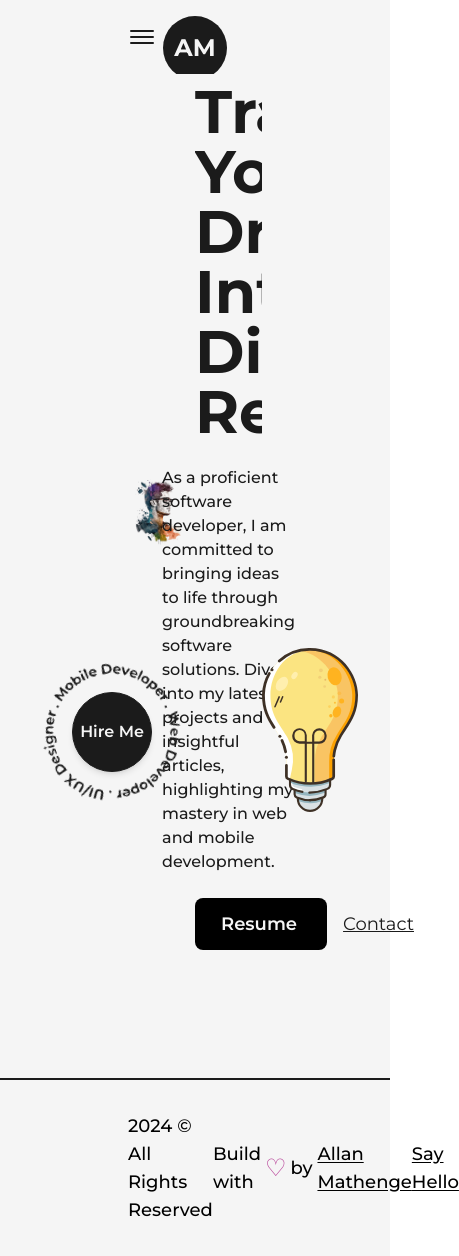
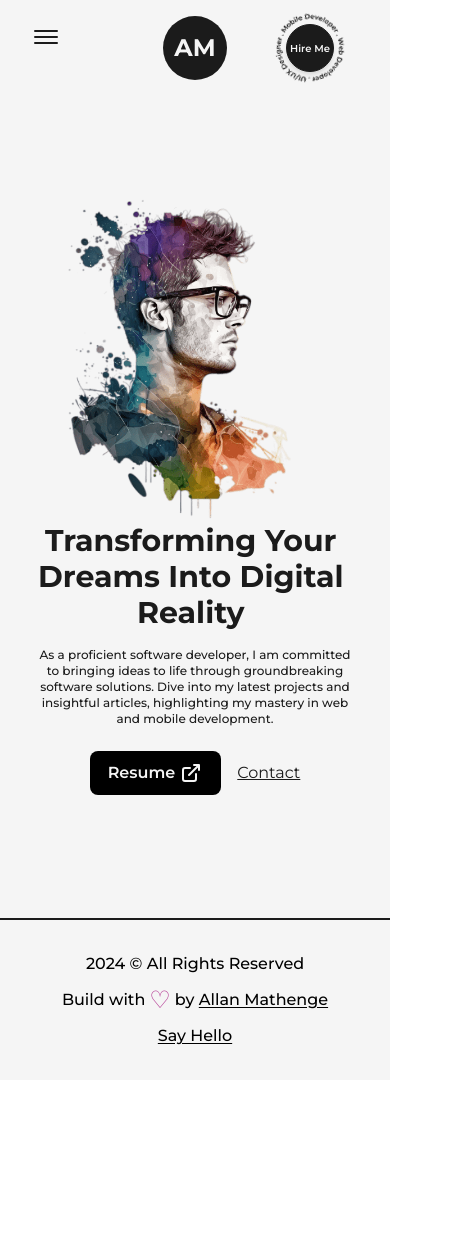
Before and after one commit to allanmathenge/PORTFOLIO2024, a Next.js app: page / in a window 390 px wide. Shown: the whole page, 459 px wide, since content can reach past the window. After the commit the page ends 1080 px from the top, so only its background shows below. Built offline with nearby package versions, Linux system fonts and the light colour scheme.

Commit message:
res home page

```diff
--- a/src/components/AnimatedText.js
+++ b/src/components/AnimatedText.js
@@ -30,7 +30,7 @@
 
 const AnimatedText = ({ text, className = "" }) => {
   return (
-    <div className="w-full mx-auto py-2 flex items-center justify-center text-center overflow-hidden">
+    <div className="w-full mx-auto py-2 flex items-center justify-center text-center overflow-hidden sm:py-0">
       <motion.h1
         className={`inline-block w-full text-dark font-bold capitalize text-8xl dark:text-light ${className}`}
         variants={quote}
--- a/src/components/Footer.js
+++ b/src/components/Footer.js
@@ -4,10 +4,10 @@
 
 const Footer = () => {
   return (
-    <footer className="w-full border-t-2 border-solid border-dark font-medium text-lg dark:text-light dark:border-light">
-      <Layout className="py-8 flex items-center justify-between">
+    <footer className="w-full border-t-2 border-solid border-dark font-medium text-lg dark:text-light dark:border-light sm:text-base">
+      <Layout className="py-8 flex items-center justify-between lg:flex-col lg:py-8">
         <span>{new Date().getFullYear()} &copy; All Rights Reserved</span>
-        <div className="flex items-center">
+        <div className="flex items-center lg:py-2">
           Build with{" "}
           <span className="text-primary dark:text-primaryDark text-2xl px-1">
             &#9825;
--- a/src/components/HireMe.js
+++ b/src/components/HireMe.js
@@ -4,12 +4,14 @@
 
 const HireMe = () => {
   return (
-    <div className="fixed left-4 bottom-4 flex items-center justify-center overflow-hidden">
-      <div className="w-48 h-auto flex items-center justify-center relative">
+    <div className="fixed left-4 bottom-4 flex items-center justify-center overflow-hidden md:right-8 md:left-auto md:top-0 md:bottom-auto md:absolute">
+      <div className="w-48 h-auto flex items-center justify-center relative md:w-24 md:h-auto">
+        {" "}
+        {/* no media query was added to HireMe btn */}
         <HireMeIcon className={"fill-dark animate-spin-slow dark:fill-light"} />
         <Link
           href="mailto:allanmathenge2@gmail.com"
-          className="flex items-center justify-center absolute left-1/2 top-1/2 -translate-x-1/2 -translate-y-1/2 bg-dark text-light shadow-md border border-solid border-dark w-20 h-20 rounded-full font-semibold hover:bg-light hover:text-dark dark:bg-light dark:text-dark hover:dark:bg-dark hover:dark:text-light hover:dark:border-light"
+          className="flex items-center justify-center absolute left-1/2 top-1/2 -translate-x-1/2 -translate-y-1/2 bg-dark text-light shadow-md border border-solid border-dark w-20 h-20 rounded-full font-semibold hover:bg-light hover:text-dark dark:bg-light dark:text-dark hover:dark:bg-dark hover:dark:text-light hover:dark:border-light md:w-12 md:h-12 md:text-[10px]"
         >
           Hire Me
         </Link>
--- a/src/components/Layout.js
+++ b/src/components/Layout.js
@@ -3,7 +3,7 @@
 const Layout = ({ children, className }) => {
   return (
     <div
-      className={`h-full w-full inline-block z-0 bg-light p-32 dark:bg-dark ${className}`}
+      className={`h-full w-full inline-block z-0 bg-light p-32 dark:bg-dark xl:p-24 lg:p-16 md:p-12 sm:p-8 ${className}`}
     >
       {children}
     </div>
--- a/src/components/Navbar.js
+++ b/src/components/Navbar.js
@@ -64,7 +64,7 @@
   };
 
   return (
-    <header className="w-full px-32 py-8 dark:text-light font-medium flex items-center justify-between relative">
+    <header className="w-full px-32 py-8 dark:text-light font-medium flex items-center justify-between relative z-10 lg:px-16 md:px-12 sm:px-8">
       <button
         className="flex-col justify-center items-center hidden lg:flex"
         onClick={handleClick}
--- a/src/pages/index.js
+++ b/src/pages/index.js
@@ -19,33 +19,35 @@
         <meta name="description" content="Allan Mathenge portfolio home page" />
       </Head>
       <main className="flex items-center text-dark w-full min-h-screen dark:text-light">
-        <Layout className="pt-0">
-          <div className="flex items-center justify-between w-full">
-            <div className="w-1/2">
+        <Layout className="pt-0 md:pt-16 sm:pt-8">
+          {" "}
+          {/* sm:pt-0 */}
+          <div className="flex items-center justify-between w-full lg:flex-col">
+            <div className="w-1/2 md:w-full">
               <Image
                 src={profilePic}
                 alt="portfolio img"
-                className="w-full h-auto"
+                className="w-full h-auto lg:hidden md:inline-block md:w-full "
                 priority
                 sizes="(max-width: 768px) 100vw, (max-width: 1200px) 50vw, 58vw"
               />
             </div>
-            <div className="w-1/2 flex flex-col items-center self-center">
+            <div className="w-1/2 flex flex-col items-center self-center lg:w-full lg:text-center">
               <AnimatedText
                 text="Transforming your Dreams into Digital Reality"
-                className="!text-6xl !text-left"
+                className="!text-6xl !text-left xl:!text-5xl lg:!text-center lg:!text-6xl md:!text-5xl sm:!text-3xl"
               />
-              <p className="my-4 text-base font-medium">
+              <p className="my-4 text-base font-medium md:text-sm sm:text-xs">
                 As a proficient software developer, I am committed to bringing
                 ideas to life through groundbreaking software solutions. Dive
                 into my latest projects and insightful articles, highlighting my
                 mastery in web and mobile development.
               </p>
-              <div className="flex items-center self-start mt-2">
+              <div className="flex items-center self-start mt-2 lg:self-center">
                 <Link
                   href="/resume.pdf"
                   target={"_blank"}
-                  className="flex items-center bg-black text-light p-2.5 px-6 rounded-lg text-lg font-semibold hover:bg-light hover:text-dark border-2 border-solid border-transparent hover:border-dark dark:bg-light dark:text-dark hover:dark:bg-dark hover:dark:text-light hover:dark:border-light"
+                  className="flex items-center bg-black text-light p-2.5 px-6 rounded-lg text-lg font-semibold hover:bg-light hover:text-dark border-2 border-solid border-transparent hover:border-dark dark:bg-light dark:text-dark hover:dark:bg-dark hover:dark:text-light hover:dark:border-light md:p-2 md:px-4 md:text-base"
                   download={true}
                 >
                   Resume
@@ -55,7 +57,7 @@
                 <Link
                   href="mailto:allanmathenge2@gmail.com"
                   target={"_blank"}
-                  className="ml-4 text-lg font-mediun capitalize text-dark underline dark:text-light"
+                  className="ml-4 text-lg font-mediun capitalize text-dark underline dark:text-light md:text-base"
                 >
                   Contact
                 </Link>
@@ -64,7 +66,7 @@
           </div>
         </Layout>
         <HireMe />
-        <div className="absolute right-8 bottom-8 inline-block w-24">
+        <div className="absolute right-8 bottom-8 inline-block w-24 md:hidden">
           <Image
             src={lightBulb}
             alt="Allan Mathenge"
```
